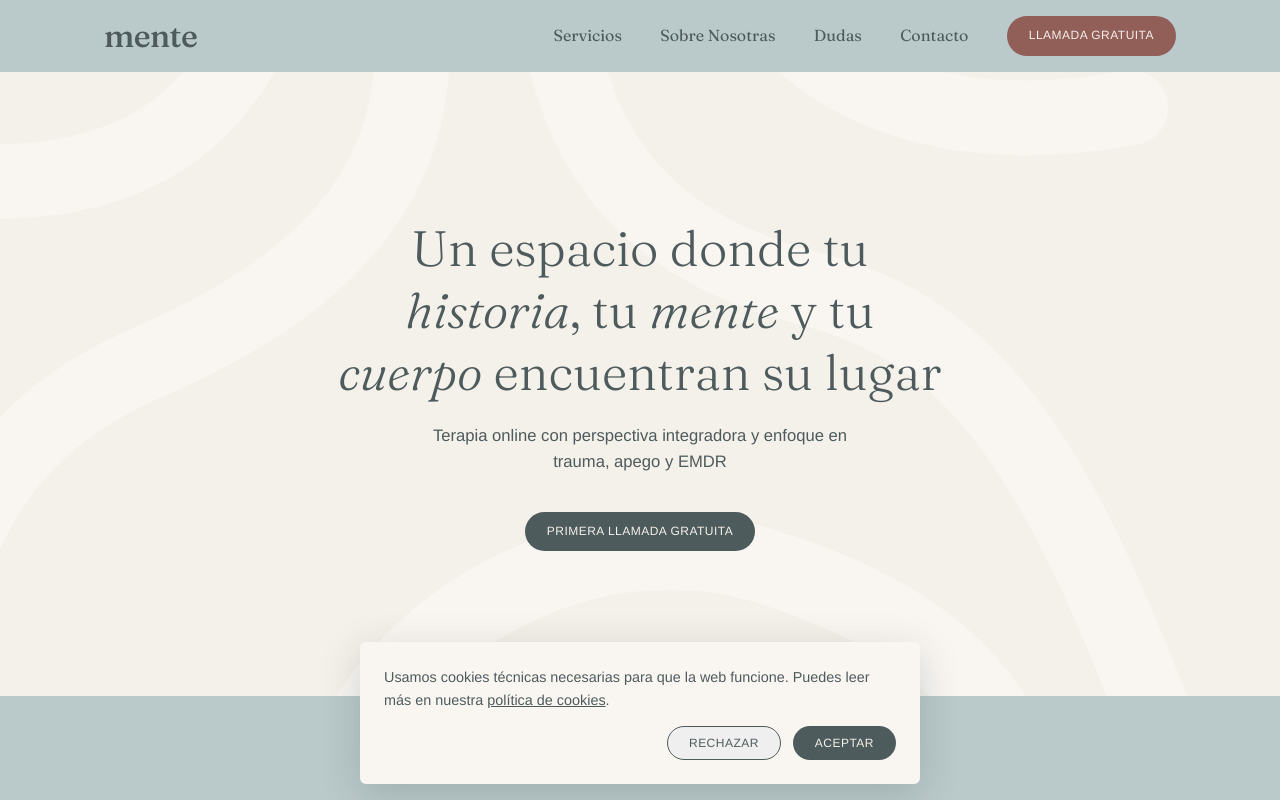
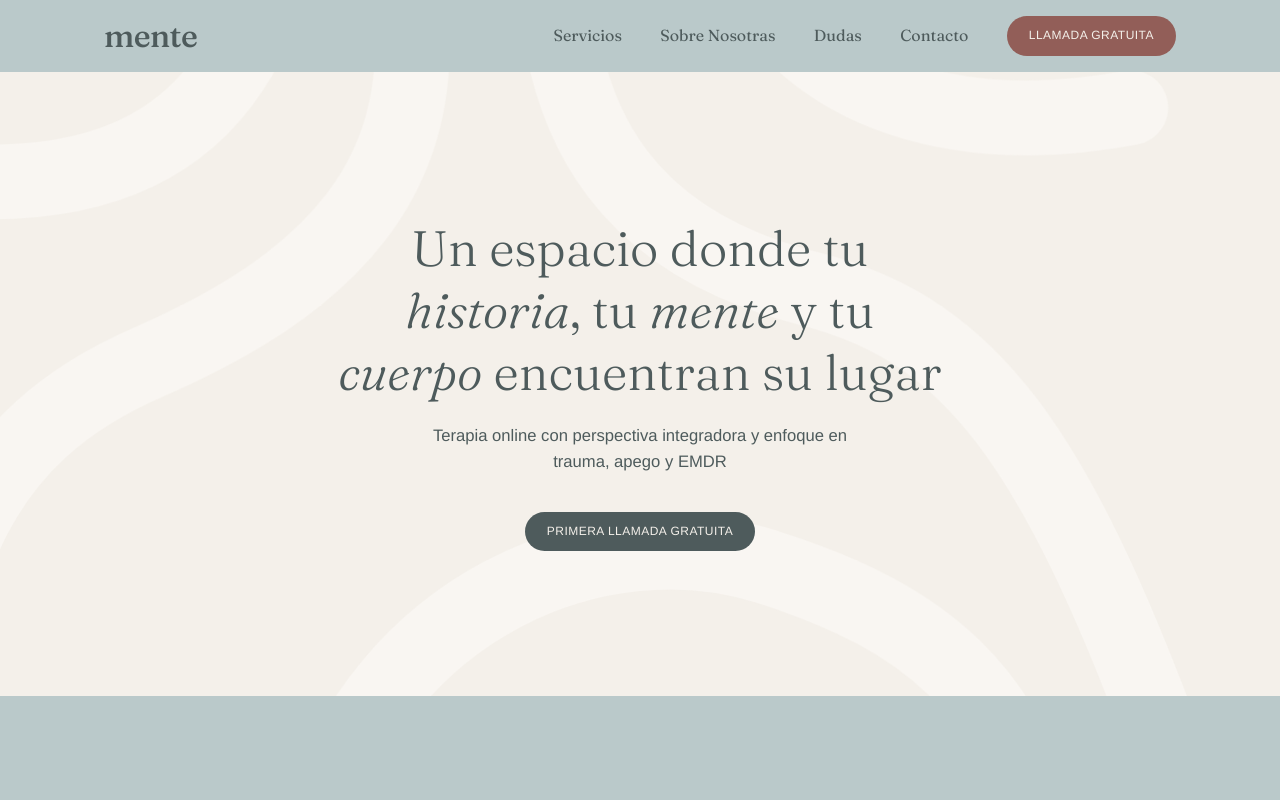
Before and after one commit to mentepsicologia/web-mente, a plain HTML site: page index.html in a window 1280 px wide. Shown: the top 800 px of the page. Drawn offline with Linux system fonts and the light colour scheme; a web font is replaced by a local one.

Commit message:
Quitar banner de cookies
Co-Authored-By: Claude Opus 5.5 <noreply@anthropic.com>

```diff
--- a/css/styles.css
+++ b/css/styles.css
@@ -687,23 +687,6 @@ p { margin: 0 0 1em; }
 /* FAQ alineado a la izquierda en portada */
 .faq--left { margin-inline: 0; }
 
-/* Banner de cookies */
-.cookie-banner {
-  position: fixed;
-  left: 1rem; right: 1rem;
-  bottom: calc(1rem + env(safe-area-inset-bottom, 0px));
-  max-width: 560px;
-  margin-inline: auto;
-  background: var(--crema-claro);
-  color: var(--verde);
-  padding: 1.5rem;
-  border-radius: 6px;
-  box-shadow: 0 10px 40px rgba(40, 50, 50, .18);
-  z-index: 90;
-  font-size: .9rem;
-  animation: aparecer .8s cubic-bezier(.2, .6, .2, 1) 1.5s both;
-}
-.cookie-banner__actions { display: flex; gap: .75rem; justify-content: flex-end; flex-wrap: wrap; }
 
 /* Ajustes finos */
 h1, h2, .statement, .footer__tagline { text-wrap: balance; }
--- a/index.html
+++ b/index.html
@@ -264,14 +264,6 @@
     </div>
   </footer>
 
-  <div class="cookie-banner" role="dialog" aria-label="Aviso de cookies" hidden>
-    <p>Usamos cookies técnicas necesarias para que la web funcione. Puedes leer más en nuestra <a href="cookies.html">política de cookies</a>.</p>
-    <div class="cookie-banner__actions">
-      <button class="btn btn--outline" data-cookies="rechazar">Rechazar</button>
-      <button class="btn btn--dark" data-cookies="aceptar">Aceptar</button>
-    </div>
-  </div>
-
   <script src="js/main.js"></script>
 </body>
 </html>
--- a/js/main.js
+++ b/js/main.js
@@ -50,17 +50,3 @@ if ('IntersectionObserver' in window && !matchMedia('(prefers-reduced-motion: re
     io.observe(el);
   });
 }
-
-// Banner de cookies (solo recuerda la elección; aún no hay cookies de analítica)
-const banner = document.querySelector('.cookie-banner');
-if (banner) {
-  let choice = null;
-  try { choice = localStorage.getItem('mente-cookies'); } catch (e) {}
-  if (!choice) banner.hidden = false;
-  banner.addEventListener('click', (e) => {
-    const btn = e.target.closest('[data-cookies]');
-    if (!btn) return;
-    try { localStorage.setItem('mente-cookies', btn.dataset.cookies); } catch (e) {}
-    banner.hidden = true;
-  });
-}
```
Also changed, not shown: contacto.html (+0 -8 lines), dudas.html (+0 -8 lines), partials/foot.html (+0 -8 lines), servicios.html (+0 -8 lines), sobre-nosotras.html (+0 -8 lines).
